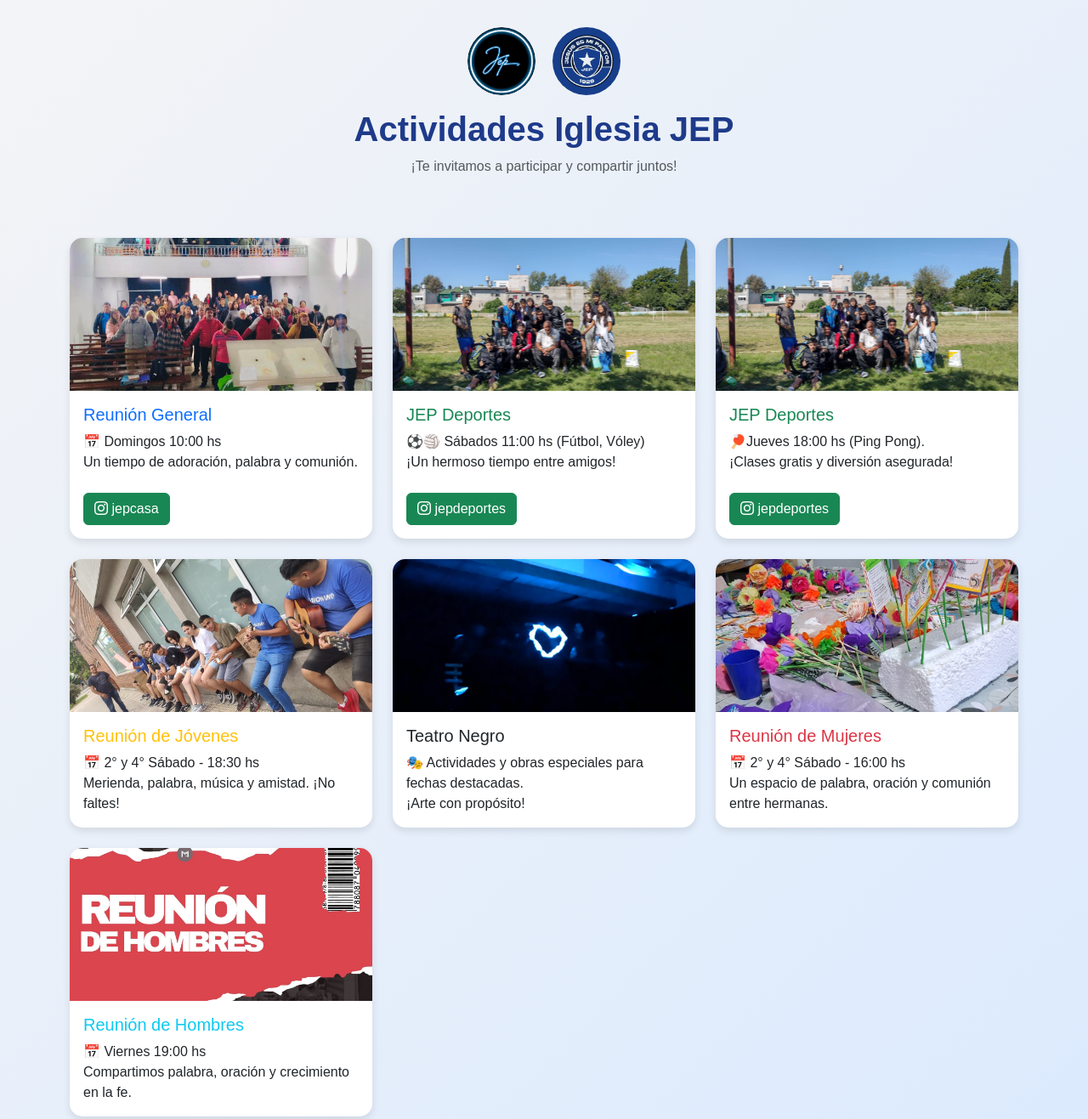
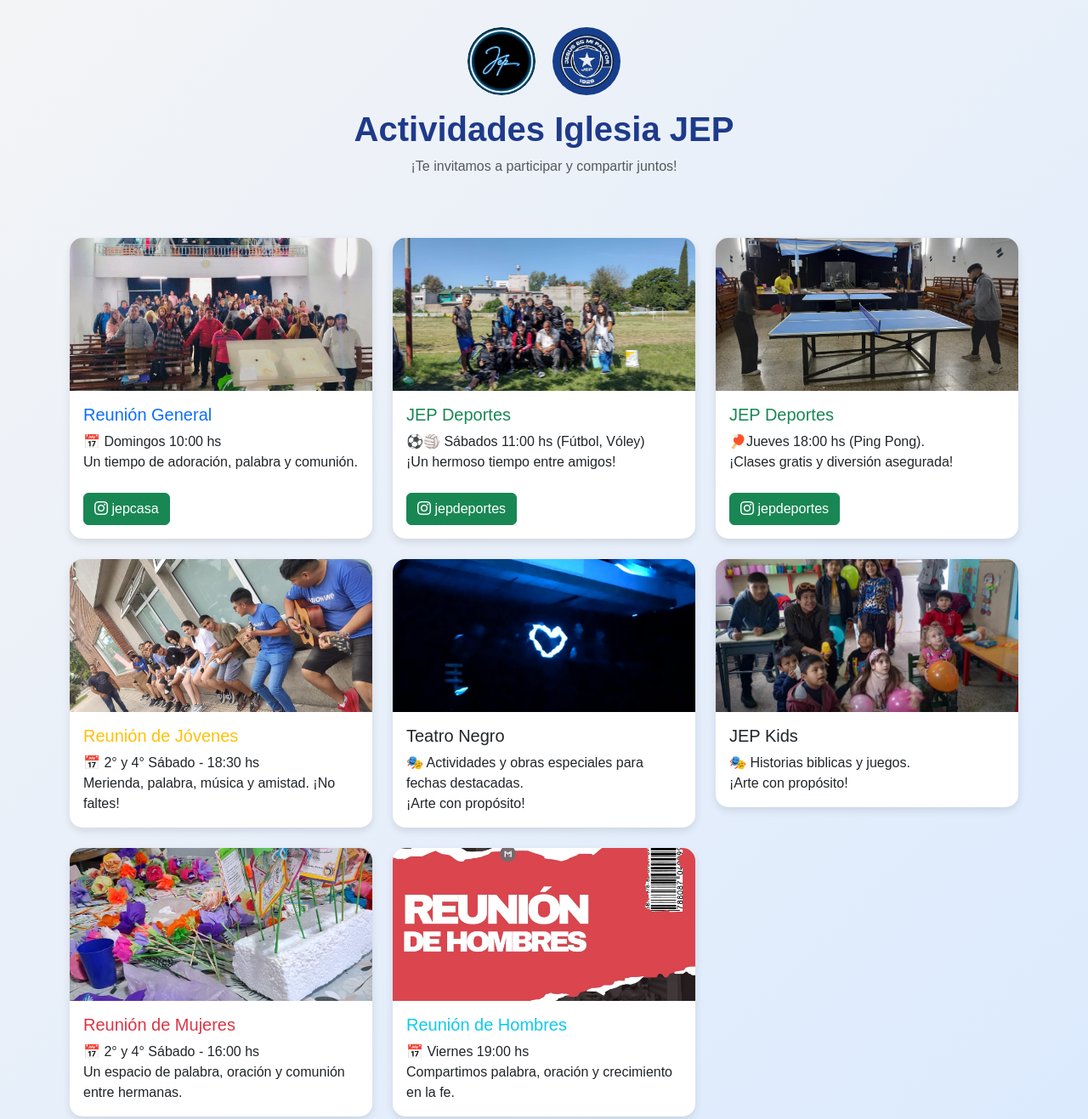
Before and after one commit to ELIAS2401/jepActividades, a plain HTML site: page index.html in a window 1280 px wide. Shown: the top 1317 px of the page at 85% size. Drawn offline with nearby package versions, Linux system fonts and the light colour scheme.

Commit message:
actualizacion 2

```diff
--- a/index.html
+++ b/index.html
@@ -109,7 +109,7 @@
             <!-- JEP Deportes -->
             <div class="col-md-6 col-lg-4">
                 <div class="card">
-                    <img src="img/jepDeportes.jpg" class="card-img-top" alt="JEP Deportes">
+                    <img src="img/jepPingPong.jpg" class="card-img-top" alt="JEP Deportes">
                     <div class="card-body">
                         <h5 class="card-title text-success">JEP Deportes</h5>
                         <p class="card-text">
@@ -148,6 +148,17 @@
 
             <div class="col-md-6 col-lg-4">
                 <div class="card">
+                    <img src="img/jepKids.jpg" class="card-img-top" alt="Teatro Negro">
+                    <div class="card-body">
+                        <h5 class="card-title text-orange">JEP Kids</h5>
+                        <p class="card-text">🎭 Historias biblicas y juegos.<br>¡Arte con
+                            propósito!</p>
+                    </div>
+                </div>
+            </div>
+
+            <div class="col-md-6 col-lg-4">
+                <div class="card">
                     <img src="img/mujeres.jpeg" class="card-img-top" alt="Reunión de Mujeres">
                     <div class="card-body">
                         <h5 class="card-title text-danger">Reunión de Mujeres</h5>
```
Also changed, not shown: img/jepKids.jpg (added), img/jepPingPong.jpg (added).
